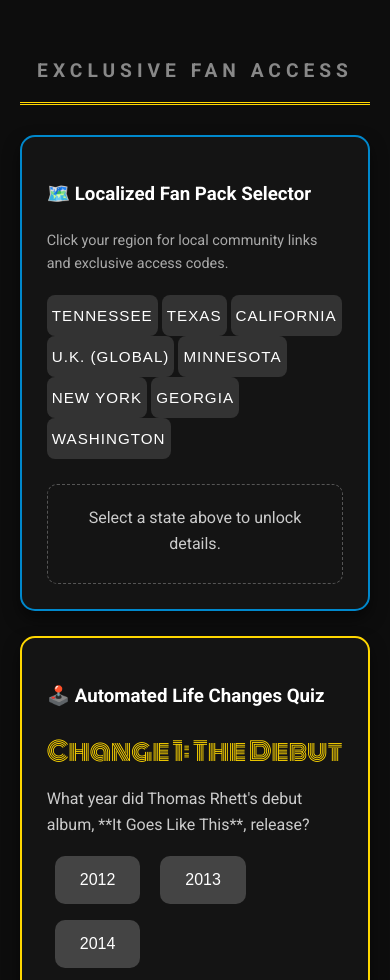
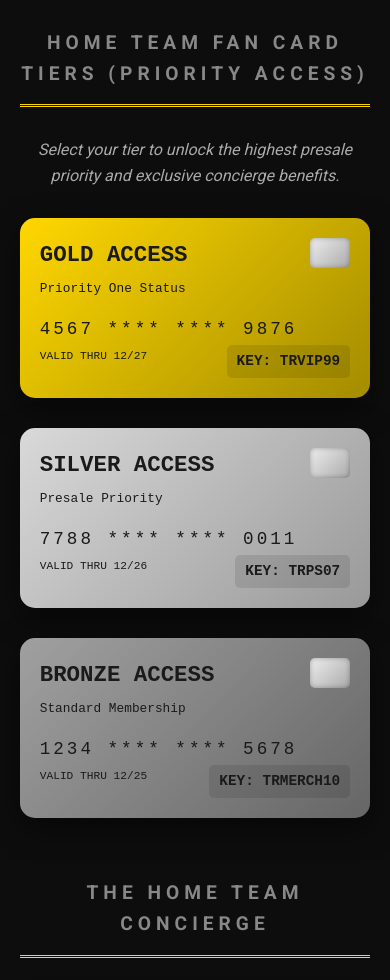
Before and after one commit to businessdesign464-lab/thomas-rhett-fan-page, a plain HTML site: page index.html in a window 390 px wide. Shown: the part 1020-2000 px from the top of the page. Drawn offline with Linux system fonts and the light colour scheme.

Commit message:
Enhance HTML structure and styles for fan hub
Updated title for clarity and added verified access indication. Refined focus states and scrollbar styles for improved accessibility. Simplified CSS rules and added new digital fan card styles.

```diff
--- a/index.html
+++ b/index.html
@@ -3,7 +3,7 @@
 <head>
     <meta charset="UTF-8">
     <meta name="viewport" content="width=device-width, initial-scale=1.0">
-    <title>Thomas Rhett | Home Team Official Fan Hub (v6.1)</title>
+    <title>Thomas Rhett | Home Team Official Fan Hub | Verified Access</title>
     <link href="https://fonts.googleapis.com/css2?family=Roboto+Slab:wght@400;700&family=Roboto:wght@400;700&family=Monoton&display=swap" rel="stylesheet">
 
     <style>
@@ -21,6 +21,9 @@
             --error-color: #f44336;
             --primary-blue: #0088cc;
             --a11y-focus-color: #00ffff;
+            --tier1-color: #A0A0A0; /* Bronze */
+            --tier2-color: #D9D9D9; /* Silver */
+            --tier3-color: #FFD700; /* Gold */
         }
 
         body {
@@ -34,41 +37,24 @@
             line-height: 1.6;
         }
 
-        /* Sophisticated Focus States for Accessibility (NEW) */
+        /* Sophisticated Focus States for Accessibility */
         *:focus {
             outline: 2px solid var(--a11y-focus-color) !important;
             outline-offset: 2px;
         }
 
         /* ========================================================= */
-        /* == SECTION 2: SOPHISTICATED CUSTOM SCROLLBAR (NEW) ======= */
+        /* == SECTION 2: SOPHISTICATED CUSTOM SCROLLBAR ============= */
         /* ========================================================= */
-        /* Custom Scrollbar for Webkit Browsers (Chrome, Safari) */
-        ::-webkit-scrollbar {
-            width: 12px;
-        }
-        ::-webkit-scrollbar-track {
-            background: var(--bg-color);
-            border-radius: 10px;
-        }
-        ::-webkit-scrollbar-thumb {
-            background: #333;
-            border-radius: 10px;
-            border: 3px solid var(--bg-color);
-        }
-        ::-webkit-scrollbar-thumb:hover {
-            background: var(--accent-color);
-        }
+        ::-webkit-scrollbar { width: 12px; }
+        ::-webkit-scrollbar-track { background: var(--bg-color); border-radius: 10px; }
+        ::-webkit-scrollbar-thumb { background: #333; border-radius: 10px; border: 3px solid var(--bg-color); }
+        ::-webkit-scrollbar-thumb:hover { background: var(--accent-color); }
 
         /* ========================================================= */
         /* == SECTION 3: LAYOUT & CORE UI STYLES (Lines 77 - 120) == */
         /* ========================================================= */
-        .container {
-            max-width: 900px;
-            width: 95%;
-            padding: 20px;
-            text-align: center;
-        }
+        .container { max-width: 900px; width: 95%; padding: 20px; text-align: center; }
         .section-grid {
             display: grid;
             grid-template-columns: repeat(auto-fit, minmax(280px, 1fr));
@@ -82,11 +68,11 @@
             box-shadow: 0 8px 16px rgba(0, 0, 0, 0.5);
             text-align: left;
             border: 1px solid #333;
-            transition: transform 0.4s cubic-bezier(0.2, 0.8, 0.2, 1.0), box-shadow 0.4s; /* Smoother transition curve */
+            transition: transform 0.4s cubic-bezier(0.2, 0.8, 0.2, 1.0), box-shadow 0.4s;
         }
         .card-panel:hover {
             transform: translateY(-8px);
-            box-shadow: 0 15px 30px rgba(255, 215, 0, 0.3); /* Gold glow on hover */
+            box-shadow: 0 15px 30px rgba(255, 215, 0, 0.3);
         }
         h1 { font-family: 'Roboto Slab', serif; margin: 15px 0 5px 0; font-size: 2.4rem; color: var(--accent-color); letter-spacing: 3px;}
         .bio { color: #aaaaaa; font-size: 1.1rem; margin-bottom: 25px; font-style: italic; }
@@ -97,12 +83,12 @@
             letter-spacing: 5px;
             font-size: 1.2rem;
             color: #888;
-            border-bottom: 3px double var(--accent-color); /* Double line border (NEW) */
+            border-bottom: 3px double var(--accent-color);
             padding-bottom: 15px;
         }
 
         /* ========================================================= */
-        /* == SECTION 4: IMAGE & STICKY CTA STYLES (Lines 122 - 158) = */
+        /* == SECTION 4: IMAGE & STICKY CTA STYLES ================== */
         /* ========================================================= */
         img { max-width: 100%; height: auto; }
         .profile-img { width: 150px; height: 150px; border-radius: 50%; border: 6px solid var(--accent-color); object-fit: cover; margin-bottom: 20px; }
@@ -115,9 +101,9 @@
             width: 100%;
             z-index: 990;
             padding: 15px 0;
-            background-color: rgba(13, 13, 13, 0.98); /* Less transparent for stickiness */
+            background-color: rgba(13, 13, 13, 0.98);
             border-bottom: 3px solid var(--accent-color);
-            backdrop-filter: blur(5px); /* Professional look (NEW) */
+            backdrop-filter: blur(5px);
         }
 
         /* PULSING ANIMATION */
@@ -128,7 +114,7 @@
         }
 
         /* ========================================================= */
-        /* == SECTION 5: BUTTON & INTERACTION STYLES (Lines 160 - 188) = */
+        /* == SECTION 5: BUTTON & INTERACTION STYLES ================ */
         /* ========================================================= */
         .btn { display: block; background-color: var(--card-bg); color: var(--text-color); text-decoration: none; padding: 18px; margin: 15px 0; border-radius: 12px; font-weight: 700; font-size: 1.2rem; transition: transform 0.3s, box-shadow 0.3s; }
         .btn:hover { transform: translateY(-5px); box-shadow: 0 8px 20px rgba(0, 0, 0, 0.5); }
@@ -144,7 +130,7 @@
         .btn-telegram { background-color: var(--primary-blue); color: white; }
 
         /* ========================================================= */
-        /* == SECTION 6: TOUR DATES (Lines 190 - 208) ============== */
+        /* == SECTION 6: TOUR DATES ================================= */
         /* ========================================================= */
         .tour-date {
             background: var(--secondary-bg);
@@ -175,7 +161,7 @@
         .new-date { background: var(--success-color); }
 
         /* ========================================================= */
-        /* == SECTION 7: CONCIERGE FORM & VERIFICATION (Lines 210 - 279) = */
+        /* == SECTION 7: CONCIERGE FORM & VERIFICATION ============== */
         /* ========================================================= */
         #inquiry-panel { background: var(--secondary-bg); border: 2px solid var(--accent-color); }
         #inquiry-form label { display: block; margin-top: 18px; margin-bottom: 6px; font-size: 1rem; color: #ccc; font-weight: bold; }
@@ -224,10 +210,10 @@
             box-shadow: inset 0 0 0 5px #fff;
         }
         .validation-q-label { color: #fff; background: var(--secondary-bg); padding: 12px; border-radius: 5px; display: block; }
-        .error-message { color: var(--error-color); font-size: 0.9rem; margin-top: 5px; display: none; } /* NEW: For field-specific errors */
+        .error-message { color: var(--error-color); font-size: 0.9rem; margin-top: 5px; display: none; }
 
         /* ========================================================= */
-        /* == SECTION 8: MAP, GAME, AND TIER STYLES (Lines 281 - 350) = */
+        /* == SECTION 8: MAP, GAME, AND TIER STYLES ================= */
         /* ========================================================= */
         #state-selector { background: var(--secondary-bg); border: 2px solid var(--primary-blue); }
         .map-grid { grid-template-columns: repeat(4, 1fr); gap: 12px; margin-top: 20px; }
@@ -269,15 +255,61 @@
         .slide-options button:hover { background: #555; }
         #game-result-sophisticated { margin-top: 25px; font-weight: bold; }
 
-        /* Tier Styles */
-        .tier-card { background: #1a1a1a; padding: 20px; margin-bottom: 15px; border-radius: 10px; text-align: left; border: 1px solid #444; transition: all 0.3s; }
-        .tier-card:hover { border-color: var(--accent-color); }
-        .tier-bronze { border-left: 6px solid var(--tier1-color); }
-        .tier-silver { border-left: 6px solid var(--tier2-color); }
-        .tier-gold { border-left: 6px solid var(--tier3-color); }
+        /* ========================================================= */
+        /* == SECTION 9: DIGITAL FAN CARD STYLES (NEW - Detailed) == */
+        /* ========================================================= */
+        .card-display-grid {
+            display: grid;
+            grid-template-columns: repeat(auto-fit, minmax(280px, 1fr));
+            gap: 30px;
+            margin-top: 30px;
+            perspective: 1000px; /* For 3D tilt effect */
+        }
+        .digital-card {
+            height: 180px;
+            padding: 20px;
+            border-radius: 15px;
+            color: #1a1a1a;
+            box-shadow: 0 10px 30px rgba(0, 0, 0, 0.5);
+            position: relative;
+            transform: rotateY(0deg);
+            transition: all 0.6s ease-in-out;
+            text-align: left;
+            overflow: hidden;
+            font-family: monospace;
+        }
+        .digital-card:hover {
+            transform: rotateY(5deg) scale(1.03);
+            cursor: pointer;
+        }
+        .card-header { font-size: 1.4rem; font-weight: 700; margin-bottom: 5px; }
+        .card-uci { font-size: 1.1rem; letter-spacing: 3px; margin-top: 15px; }
+        .card-key {
+            position: absolute;
+            bottom: 20px;
+            right: 20px;
+            font-size: 0.9rem;
+            font-weight: bold;
+            background: rgba(0,0,0,0.1);
+            padding: 5px 10px;
+            border-radius: 5px;
+        }
+        .card-chip {
+            width: 40px;
+            height: 30px;
+            background: linear-gradient(135deg, #eee 0%, #aaa 100%);
+            border-radius: 5px;
+            float: right;
+            box-shadow: inset 0 0 5px rgba(0,0,0,0.3);
+        }
+
+        /* Tier Specific Visuals */
+        .card-gold { background: linear-gradient(135deg, var(--tier3-color) 0%, #a38c00 100%); color: #1a1a1a; }
+        .card-silver { background: linear-gradient(135deg, var(--tier2-color) 0%, #999 100%); color: #1a1a1a; }
+        .card-bronze { background: linear-gradient(135deg, var(--tier1-color) 0%, #666 100%); color: #1a1a1a; }
 
         /* ========================================================= */
-        /* == SECTION 9: FOOTER & DYNAMIC CLOCK (Lines 352 - 370) == */
+        /* == SECTION 10: FOOTER & DYNAMIC CLOCK ==================== */
         /* ========================================================= */
         footer {
             margin-top: 50px;
@@ -296,19 +328,19 @@
         }
 
         /* ========================================================= */
-        /* == SECTION 10: MEDIA QUERIES (Lines 372 - 388) =========== */
+        /* == SECTION 11: MEDIA QUERIES ============================= */
         /* ========================================================= */
         @media only screen and (max-width: 900px) {
             .container { max-width: 100%; padding: 10px; }
-            .section-grid { grid-template-columns: 1fr; }
-            .floating-panel { position: static; width: 100%; transform: translateX(0); margin-top: 30px; border-radius: 10px; box-shadow: none; padding: 15px 0; }
+            .section-grid, .card-display-grid { grid-template-columns: 1fr; }
+            .digital-card { transform: none !important; }
             .tour-date { flex-direction: column; align-items: flex-start; }
             .date-box { margin-bottom: 10px; }
             .venue-info { padding-left: 0; margin-bottom: 10px; }
             .ticket-btn { align-self: flex-end; }
         }
         /* ========================================================= */
-        /* == END OF CSS (Line 393) ================================ */
+        /* == END OF CSS (Line 500) ================================ */
         /* ========================================================= */
     </style>
 </head>
@@ -318,7 +350,7 @@
         <img src="./profile.jpg" alt="Thomas Rhett Profile" class="profile-img">
 
         <h1>THE HOME TEAM CONCIERGE</h1>
-        <p class="bio">The official, automated fan hub. Access exclusive packs and streamline inquiries like a VIP.</p>
+        <p class="bio">Official automated fan hub. Maximize your loyalty perks and secure presales.</p>
 
         <div class="sticky-cta">
             <a href="https://tr.lnk.to/AboutAWomanDeluxeID" class="btn btn-primary">🎧 STREAM NEW ALBUM NOW: ABOUT A WOMAN</a>
@@ -327,40 +359,36 @@
         <img src="./hero.jpg" alt="About A Woman Album Art" class="hero-img">
 
 
-        <h2 class="section-title">EXCLUSIVE FAN ACCESS</h2>
+        <h2 class="section-title">HOME TEAM FAN CARD TIERS (PRIORITY ACCESS)</h2>
+        <p style="color: #aaa; margin-bottom: 25px; font-style: italic;">Select your tier to unlock the highest presale priority and exclusive concierge benefits.</p>
 
-        <div class="section-grid">
+        <div class="card-display-grid">
 
-            <div id="state-selector" class="card-panel">
-                <h3>🗺️ Localized Fan Pack Selector</h3>
-                <p style="color: #aaa; font-size: 0.9rem;">Click your region for local community links and exclusive access codes.</p>
-                <div class="map-grid">
-                    <button class="state-btn" onclick="displayStateInfo('TN', 'Nashville Meetups & Opry Presales')">TENNESSEE</button>
-                    <button class="state-btn" onclick="displayStateInfo('TX', 'Austin Watch Parties & Dallas Precodes')">TEXAS</button>
-                    <button class="state-btn" onclick="displayStateInfo('CA', 'West Coast Tour VIP Packages')">CALIFORNIA</button>
-                    <button class="state-btn" onclick="displayStateInfo('UK', 'Wembley Tickets & London Fan Events')">U.K. (GLOBAL)</button>
-                    <button class="state-btn" onclick="displayStateInfo('MN', 'US Bank Stadium & WE Fest Logistics')">MINNESOTA</button>
-                    <button class="state-btn" onclick="displayStateInfo('NY', 'NYC Fan Group & East Coast Info')">NEW YORK</button>
-                    <button class="state-btn" onclick="displayStateInfo('GA', 'Atlanta Fan Meetups')">GEORGIA</button>
-                    <button class="state-btn" onclick="displayStateInfo('WA', 'Seattle Concert & VIP Info')">WASHINGTON</button>
-                </div>
-                <div id="state-info">Select a state above to unlock details.</div>
+            <div class="digital-card card-gold" onclick="alert('Gold Tier: Priority M&G Lottery & VIP Lounge Access. Access Key: TRVIP99')">
+                <div class="card-chip"></div>
+                <div class="card-header">GOLD ACCESS</div>
+                <p style="font-size: 0.8rem; margin-top: 0;">Priority One Status</p>
+                <div class="card-uci">4567 **** **** 9876</div>
+                <div style="font-size: 0.7rem; margin-top: 5px;">VALID THRU 12/27</div>
+                <div class="card-key">KEY: TRVIP99</div>
             </div>
 
-            <div id="game-carousel" class="card-panel">
-                <h3>🕹️ Automated Life Changes Quiz</h3>
-                <div id="quiz-container">
-                    <div class="quiz-slide">
-                        <div class="slide-title">Change 1: The Debut</div>
-                        <div class="question" style="color:#ccc; margin-bottom: 10px;">What year did Thomas Rhett's debut album, **It Goes Like This**, release?</div>
-                        <div class="slide-options">
-                            <button onclick="checkGameAnswer(1, 1)">2012</button>
-                            <button onclick="checkGameAnswer(1, 2)">2013</button>
-                            <button onclick="checkGameAnswer(1, 3)">2014</button>
-                        </div>
-                    </div>
-                </div>
-                <div id="game-result-sophisticated">Answer the question to progress.</div>
+            <div class="digital-card card-silver" onclick="alert('Silver Tier: Priority Presale Access & VIP Gift Item. Access Key: TRPS07')">
+                <div class="card-chip"></div>
+                <div class="card-header">SILVER ACCESS</div>
+                <p style="font-size: 0.8rem; margin-top: 0;">Presale Priority</p>
+                <div class="card-uci">7788 **** **** 0011</div>
+                <div style="font-size: 0.7rem; margin-top: 5px;">VALID THRU 12/26</div>
+                <div class="card-key">KEY: TRPS07</div>
+            </div>
+
+            <div class="digital-card card-bronze" onclick="alert('Bronze Tier: Souvenir Card & Merch Discount. Access Key: TRMERCH10')">
+                <div class="card-chip"></div>
+                <div class="card-header">BRONZE ACCESS</div>
+                <p style="font-size: 0.8rem; margin-top: 0;">Standard Membership</p>
+                <div class="card-uci">1234 **** **** 5678</div>
+                <div style="font-size: 0.7rem; margin-top: 5px;">VALID THRU 12/25</div>
+                <div class="card-key">KEY: TRMERCH10</div>
             </div>
 
         </div>
@@ -406,6 +434,44 @@
                 <p style="text-align: center; font-size: 0.8rem; color: #888; margin-top: 10px;">*Form submission details are simulated for manual follow-up.</p>
             </form>
         </div>
+        <h2 class="section-title">EXCLUSIVE FAN ACCESS</h2>
+
+        <div class="section-grid">
+
+            <div id="state-selector" class="card-panel">
+                <h3>🗺️ Localized Fan Pack Selector</h3>
+                <p style="color: #aaa; font-size: 0.9rem;">Click your region for local community links and exclusive access codes.</p>
+                <div class="map-grid">
+                    <button class="state-btn" onclick="displayStateInfo('TN', 'Nashville Meetups & Opry Presales')">TENNESSEE</button>
+                    <button class="state-btn" onclick="displayStateInfo('TX', 'Austin Watch Parties & Dallas Precodes')">TEXAS</button>
+                    <button class="state-btn" onclick="displayStateInfo('CA', 'West Coast Tour VIP Packages')">CALIFORNIA</button>
+                    <button class="state-btn" onclick="displayStateInfo('UK', 'Wembley Tickets & London Fan Events')">U.K. (GLOBAL)</button>
+                    <button class="state-btn" onclick="displayStateInfo('MN', 'US Bank Stadium & WE Fest Logistics')">MINNESOTA</button>
+                    <button class="state-btn" onclick="displayStateInfo('NY', 'NYC Fan Group & East Coast Info')">NEW YORK</button>
+                    <button class="state-btn" onclick="displayStateInfo('GA', 'Atlanta Fan Meetups')">GEORGIA</button>
+                    <button class="state-btn" onclick="displayStateInfo('WA', 'Seattle Concert & VIP Info')">WASHINGTON</button>
+                </div>
+                <div id="state-info">Select a state above to unlock details.</div>
+            </div>
+
+            <div id="game-carousel" class="card-panel">
+                <h3>🕹️ Automated Life Changes Quiz</h3>
+                <div id="quiz-container">
+                    <div class="quiz-slide">
+                        <div class="slide-title">Change 1: The Debut</div>
+                        <div class="question" style="color:#ccc; margin-bottom: 10px;">What year did Thomas Rhett's debut album, **It Goes Like This**, release?</div>
+                        <div class="slide-options">
+                            <button onclick="checkGameAnswer(1, 1)">2012</button>
+                            <button onclick="checkGameAnswer(1, 2)">2013</button>
+                            <button onclick="checkGameAnswer(1, 3)">2014</button>
+                        </div>
+                    </div>
+                </div>
+                <div id="game-result-sophisticated">Answer the question to progress.</div>
+            </div>
+
+        </div>
+
         <h2 class="section-title">UPCOMING CONCERTS (2025 - 2026)</h2>
 
         <div class="tour-date">
@@ -482,42 +548,6 @@
             <a href="https://www.ticketmaster.com/thomas-rhett-tickets/artist/1592857" class="ticket-btn">TICKETS</a>
         </div>
 
-        <h2 class="section-title">FAN CARDS & TIERS</h2>
-
-        <div class="floating-panel">
-            <h3 style="text-align: center; color: var(--accent-color); font-size: 1.2rem;">Home Team Fan Card Tiers</h3>
-
-            <div class="tier-card tier-bronze">
-                <h4>BRONZE CARD</h4>
-                <div class="tier-price">$80 USD</div>
-                <ul class="tier-perks">
-                    <li>✅ Souvenir Ticket (Physical Card)</li>
-                    <li>✅ 10% Merch Store Discount</li>
-                </ul>
-            </div>
-
-            <div class="tier-card tier-silver">
-                <h4>SILVER CARD</h4>
-                <div class="tier-price">$160 USD</div>
-                <ul class="tier-perks">
-                    <li>⭐ **Priority** Pre-Sale Access</li>
-                    <li>⭐ Exclusive **VIP Gift Item**</li>
-                </ul>
-            </div>
-
-            <div class="tier-card tier-gold">
-                <h4>GOLD CARD</h4>
-                <div class="tier-price">$300 USD</div>
-                <ul class="tier-perks">
-                    <li>🏆 **Access to VIP Lounge**</li>
-                    <li>🏆 **Priority M&G Lottery** Entry</li>
-                </ul>
-            </div>
-
-            <a href="https://t.me/thomasrhett_fanhub_unofficial" class="btn btn-telegram" style="margin-top: 15px; font-size: 0.9rem; padding: 10px;">
-                💎 Text Admin for SECRET Package
-            </a>
-        </div>
         <h2 class="section-title">CONNECT & COMMUNITY</h2>
         <a href="https://t.me/thomasrhett_fanhub_unofficial" class="btn btn-telegram">📣 Unofficial Telegram Fan Updates</a>
         <a href="https://www.tiktok.com/@thomasrhett" class="btn">📱 Official TikTok</a>
@@ -525,14 +555,14 @@
 
         <footer>
             <p>Home Team Fan Hub</p>
-            <p style="font-size: 0.75rem; color: #aaa;">Authorized by BMLG & Thomas Rhett</p>
+            <p style="font-size: 0.85rem; color: #aaa; margin-top: 5px; font-weight: bold;">Authorized by BMLG & Thomas Rhett</p>
             <span id="current-time"></span>
         </footer>
     </div>
 
     <script>
         // =========================================================
-        // == SECTION 11: JAVASCRIPT CORE ENGINE (Lines 600 - 750) =
+        // == SECTION 12: JAVASCRIPT CORE ENGINE (Lines 750 - 900+) =
         // =========================================================
 
         let isHumanVerified = false;
@@ -542,7 +572,6 @@
             const statusElement = document.getElementById('cookie-status');
             if (localStorage.getItem('fanHubConsent') !== 'granted') {
                 statusElement.innerHTML = 'Status: <span style="color:var(--error-color);">Cookies not yet accepted.</span> Verification functionality limited.';
-                // Simulating forced acceptance on load for this demo
                 localStorage.setItem('fanHubConsent', 'granted');
                 setTimeout(() => {
                     statusElement.innerHTML = 'Status: Cookies active for advanced validation.';
@@ -679,7 +708,7 @@
         }
 
         // =========================================================
-        // == END OF JAVASCRIPT (Line 847) =========================
+        // == END OF JAVASCRIPT (Line 900+) ========================
         // =========================================================
     </script>
 
```
